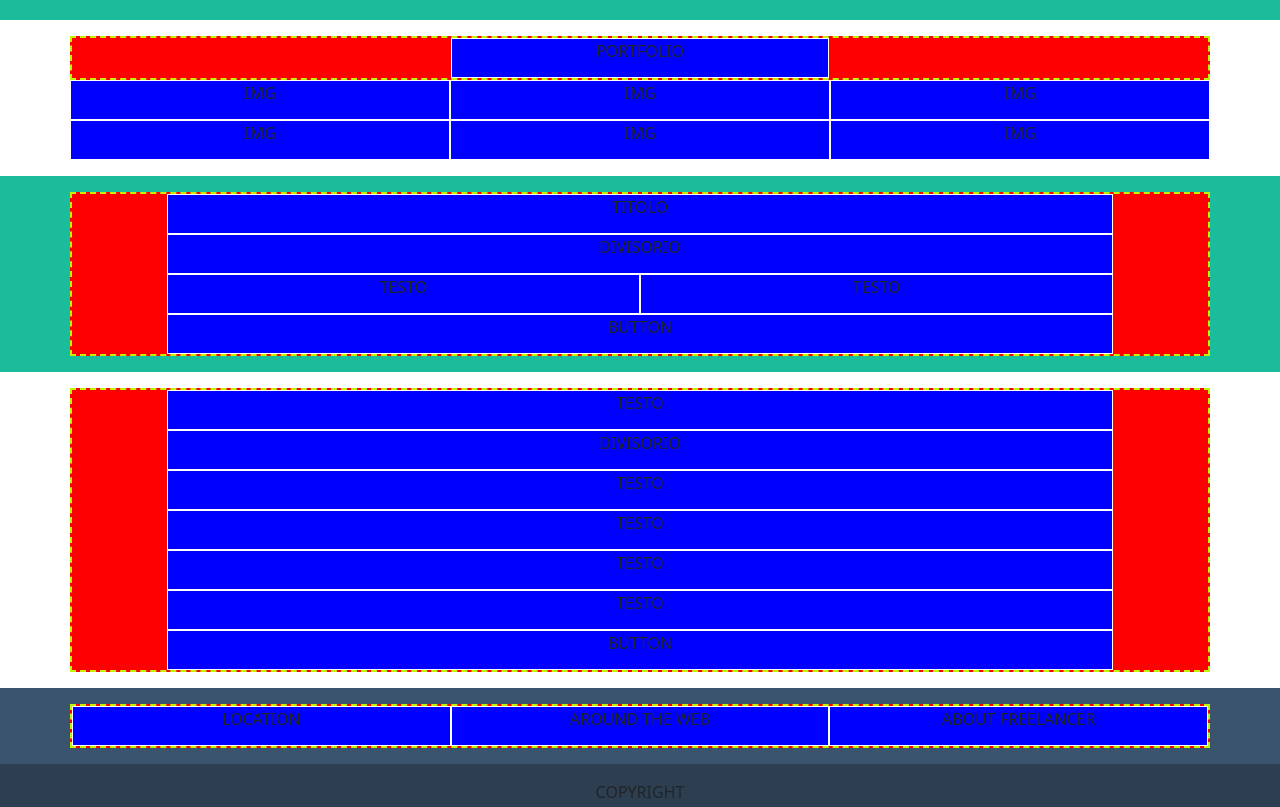
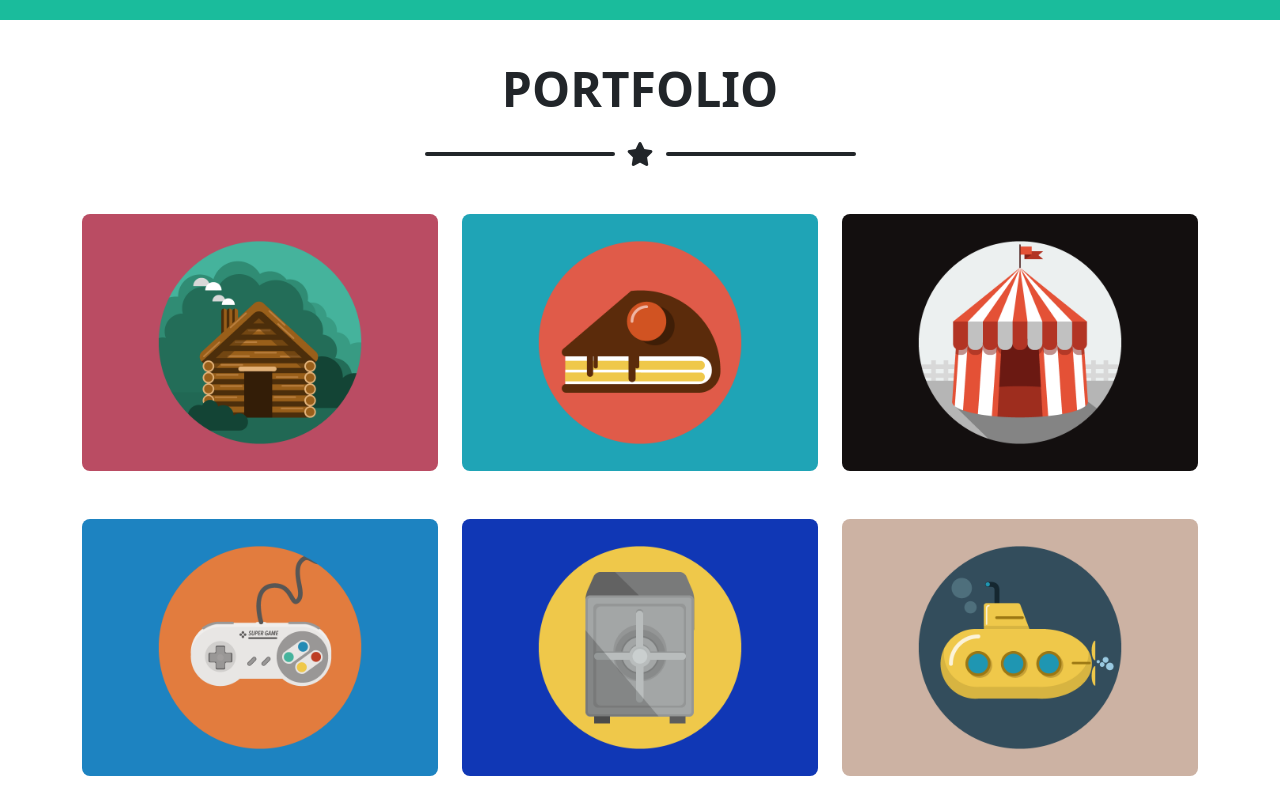
Before and after one commit to MarcoCalabretta1988/html-css-bootstrap-freelancer, a plain HTML site: page index.html in a window 1280 px wide. Shown: the part 580-1387 px from the top of the page. Drawn offline with nearby package versions, Linux system fonts and the light colour scheme.

Commit message:
Add portafolio section

```diff
--- a/css/style.css
+++ b/css/style.css
@@ -9,6 +9,10 @@ footer{
     min-height: 100px;
 }
 
+img{
+    max-width: 100%;
+    display: inline-block;
+}
 
 /* SECTION LAYOUT */
 #main-nav{
--- a/index.html
+++ b/index.html
@@ -17,7 +17,9 @@
     <link rel="stylesheet" href="css/style.css">
 </head>
 <body>
+    <!-- HEADER -->
     <header>
+        <!-- MAIN NAV -->
         <nav id="main-nav" class="container-fluid container-lg text-white fw-bold">
             <div class="row align-items-center h-100">
                 <div class="col-6 h4">START BOOTSTRAP</div>
@@ -32,6 +34,7 @@
             </div>
         </nav>
 
+        <!-- JUMBOTRON -->
         <div class="jumbotron text-center text-white p-3 bg-wgreen">
             <img src="img/avatar.svg" alt="Avatar">
             <h1 class="display-4 fw-bold py-2">START BOOTSTRAP</h1>
@@ -45,19 +48,31 @@
 
     </header>
 
+    <!-- MAIN -->
     <main>
+        <!-- SECTION PORFOLIO -->
         <section id="portfolio" class="container-fluid container-lg py-3 text-center">
-         <div class="row visibility-red">
-            <div class="col-4 offset-4 visibility-blue">PORTFOLIO</div>
+
+            <div class="row justify-content-center align-items-center my-4">
+                <div class="col-12 text-uppercase">
+                    <h2 class="mb-4 display-5 fw-bold">portfolio
+                    </h2>
+                </div>
+                <div class="col-2 col-lg-2 border-bottom border-dark border-4 rounded-1"></div>
+                <div class="col-auto"><i class="fa-solid fa-star fa-xl"></i></div>
+                <div class="col-2 col-lg-2 border-bottom border-dark border-4 rounded-1"></div>
+            </div>
+
+         <div class="row row-cols-1 row-cols-lg-2 row-cols-xl-3">
+            <div class="col h-100 py-4 "><img src="img/cabin.png" alt="cabin" class="rounded-3"></div>
+            <div class="col h-100 py-4"><img src="img/cake.png" alt="cake" class="rounded-3"></div>
+            <div class="col h-100 py-4"><img src="img/circus.png" alt="circus" class="rounded-3"></div>
+            <div class="col h-100 py-4"><img src="img/game.png" alt="game" class="rounded-3"></div>
+            <div class="col h-100 py-4"><img src="img/safe.png" alt="safe" class="rounded-3"></div>
+            <div class="col h-100 py-4"><img src="img/submarine.png" alt="submarine" class="rounded-3"></div>
          </div>
-         <div class="row row-cols-1 row-cols-lg-2 row-cols-xl-3">
-            <div class="col visibility-blue">IMG</div>
-            <div class="col visibility-blue">IMG</div>
-            <div class="col visibility-blue">IMG</div>
-            <div class="col visibility-blue">IMG</div>
-            <div class="col visibility-blue">IMG</div>
-            <div class="col visibility-blue">IMG</div>
-         </div>
+
+         <!-- SECTION ABOUT -->
         </section>
         <section id="about" class="bg-wgreen">
             <div class="container-fluid container-lg py-3 text-center">
@@ -70,6 +85,8 @@
                </div>
             </div>
         </section>
+
+        <!-- SECTION CONTACT-ME -->
         <section id="contact-me" class="container-fluid container-lg py-3 text-center ">
            <div class="row justify-content-center visibility-red">
             <div class="col-8 col-xl-10 visibility-blue">TESTO</div>
@@ -83,7 +100,10 @@
         </section>
     </main>
 
+    <!-- FOOTER -->
     <footer class="text-center">
+
+        <!-- TOP-FOOTER -->
         <div class="top-footer py-3">
             <div class="container-fluid container-lg">
                <div class="row visibility-red">
@@ -93,6 +113,8 @@
                </div>
             </div>
         </div>
+
+        <!-- BOTTOM-FOOTER -->
         <div class="bottom-footer py-3">
             <div>COPYRIGHT</div>
         </div>
```
